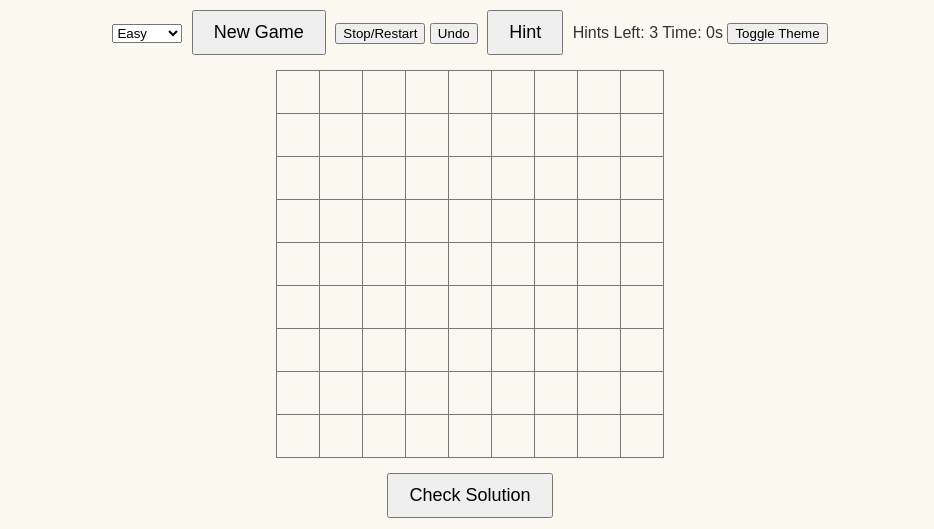
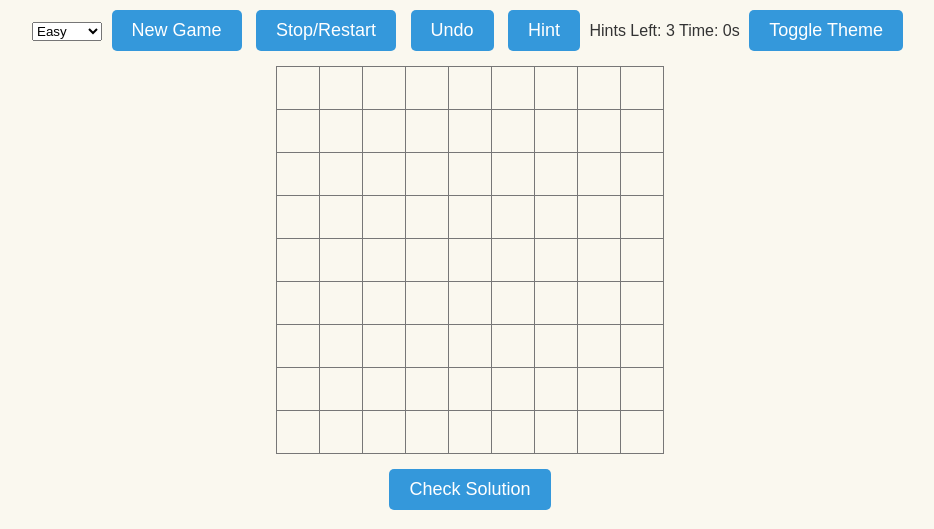
Before and after one commit to wingstopranch/sudoku, a plain HTML site: page index.html in a window 1280 px wide. Shown: the part 77-606 px from the top of the page, without its empty margins (170-1104 px from the left). Drawn offline with Linux system fonts and the light colour scheme.

Commit message:
Update style.css

```diff
--- a/style.css
+++ b/style.css
@@ -42,11 +42,23 @@ h1, h2 {
     background-color: #ddd;
 }
 
-#check-button, #hint-button, #new-game-button {
+button {
     padding: 10px 20px;
     font-size: 18px;
     cursor: pointer;
     margin: 5px;
+    border: none;
+    border-radius: 5px;
+    background-color: #3498db;
+    color: #fff;
+}
+
+button:hover {
+    background-color: #2980b9;
+}
+
+#check-button, #hint-button, #new-game-button, #stop-button, #undo-button {
+    display: inline-block;
 }
 
 body.dark-mode {
```
